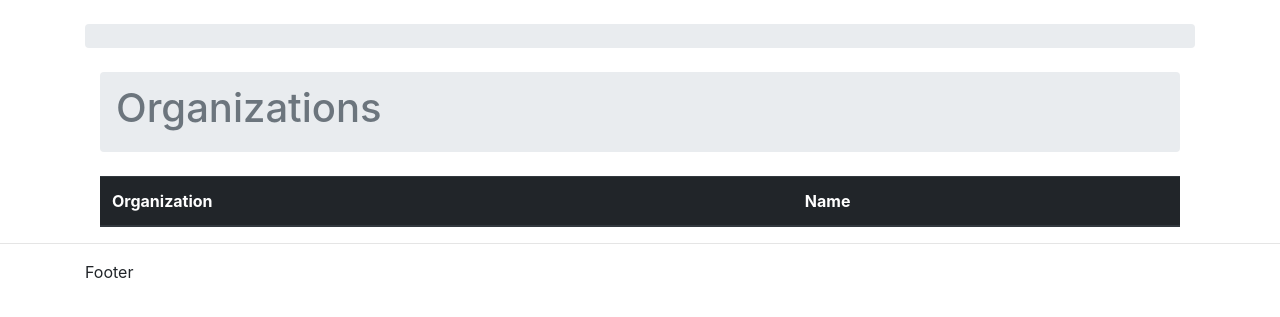
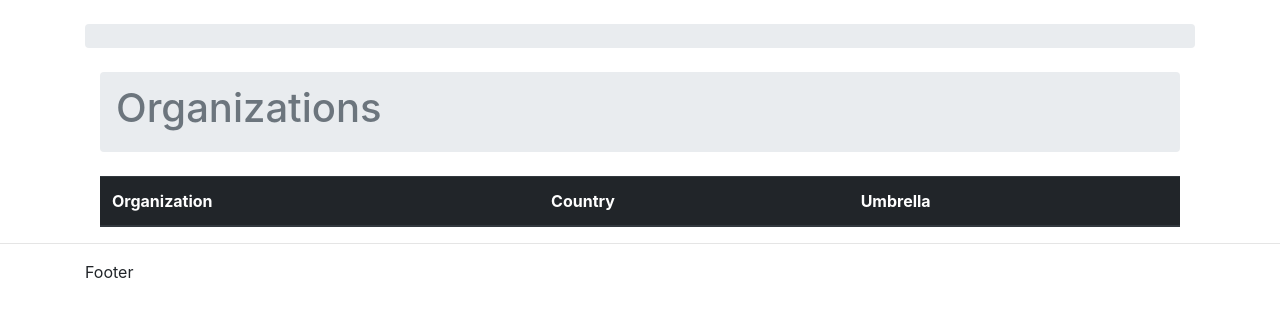
Before and after one commit to carpentries/membershipdb, a Django app: page /organizations/ in a window 1280 px wide. Shown: the part 56-373 px from the top of the page. Run offline with Django 3.2, Linux system fonts and the light colour scheme; lists and menus that the app fills with data are empty; some libraries are stand-ins or nearby versions.

Commit message:
Organization view basic template

```diff
--- a/membership/views.py
+++ b/membership/views.py
@@ -27,24 +27,22 @@ def note_list(request):
 def organization_id(request, id):
     try:
         organization = Organization.objects.get(id=id)
-        #import pdb; pdb.set_trace()
     except Organization.DoesNotExist:
         raise Http404
-    return render(request, 'organization_id.html', {'organization_id': organization_id})
-
+    return render(request, 'organization_id.html', {'organization': organization})
 
 def membership_id(request, id):
     membership = Membership.objects.get(id=id)
-    return render(request, 'membership_id.html', {'membership_id': membership_id})
+    return render(request, 'membership_id.html', {'membership': membership})
 
 def contact_id(request, id):
     contact = Contact.objects.get(id=id)
-    return render(request, 'contact_id.html', {'contact_id': contact_id})
+    return render(request, 'contact_id.html', {'contact': contact})
 
 def term_id(request, id):
     term = Term.objects.get(id=id)
-    return render(request, 'term_id.html', {'term_id': term_id})
+    return render(request, 'term_id.html', {'term': term})
 
 def note_id(request, id):
     note = Note.objects.get(id=id)
-    return render(request, 'note_id.html', {'note_id': note_id})
+    return render(request, 'note_id.html', {'note': note})
--- a/templates/organization_list.html
+++ b/templates/organization_list.html
@@ -17,18 +17,28 @@
       <thead class="thead-dark">
         <tr>
           <th>Organization</th>
-          <th>Name</th>
+          <th>Country</th>
+          <th>Umbrella</th>
         </tr>
       </thead>
       <tbody>
+        <p>
         {% for organization in organizations %}
           <tr>
             <td>
               {{ organization.name }}
             </td>
-            <td><small class="text-muted d-block">{{ organization.shortname }}</small></td>
+            <td><small class="text-muted d-block">{{ organization.country.name }}</small></td>
+            <!-- Material unchecked -->
+
+
+
+            <td><div class="form-check">
+                <input type="checkbox" class="form-check-input" id="organizationUmbrella" {% if organization.umbrella %}checked="checked"{% endif %}>
+            </div></td>
           </tr>
         {% endfor %}
+        </p>
       </tbody>
     </table>
   </div>
```
Also changed, not shown: templates/organization_id.html (+3 -11 lines).
